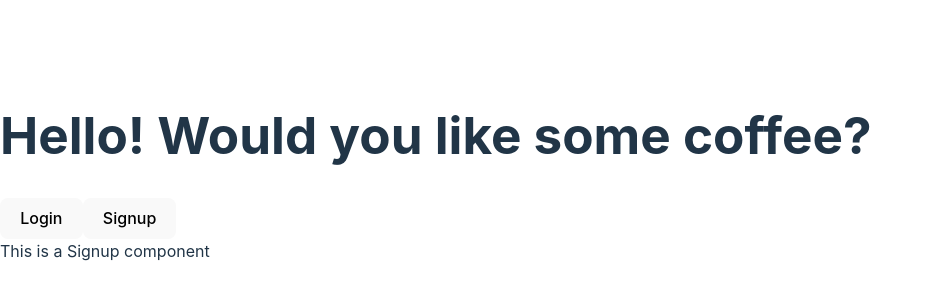
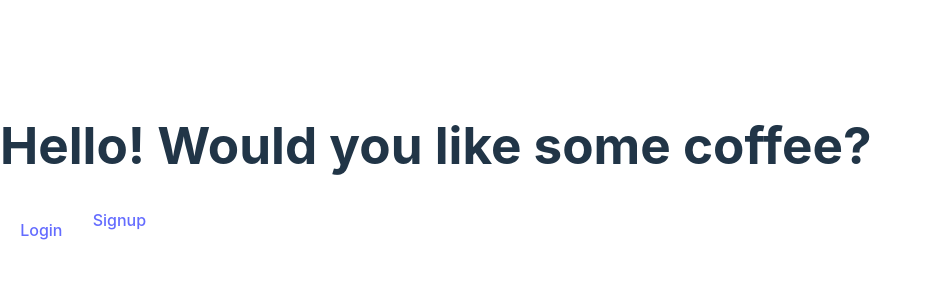
Before and after one commit to JOmega12/welcomeCoffeeExpress, a React (Vite) app: page / in a window 1280 px wide. Shown: the part 232-532 px from the top of the page, without its empty margins (0-933 px from the left). Built offline with nearby package versions, Linux system fonts and the light colour scheme; data requests are answered from the project's data file.

Commit message:
remoed mui, installing tailwind

```diff
--- a/package.json
+++ b/package.json
@@ -10,9 +10,6 @@
     "preview": "vite preview"
   },
   "dependencies": {
-    "@emotion/react": "^11.11.1",
-    "@emotion/styled": "^11.11.0",
-    "@mui/material": "^5.14.8",
     "json-server": "^0.17.3",
     "localforage": "^1.10.0",
     "match-sorter": "^6.3.1",
--- a/src/App.tsx
+++ b/src/App.tsx
@@ -5,6 +5,8 @@ import { Route, Routes, } from "react-router-dom";
 import { LandingPage } from "./components/LandingPage"
 import { AuthProvider, useAuth } from "./providers/AuthProvider"
 import { CoffeeProvider } from "./providers/CoffeeProvider"
+import { Login } from "./components/Login";
+import { Signup } from "./components/Signup";
 
 type AuthContextType = {
   isLogin: boolean;
@@ -18,10 +20,12 @@ function App() {
   return (
     <AuthProvider>
       <CoffeeProvider>
-      <Routes>
-        <Route path="/" element ={<LandingPage />}>
-        </Route>
-      </Routes>
+        <Routes>
+          <Route path="/" element ={<LandingPage />}>
+          </Route>
+          <Route path="login" element={<Login/>}></Route>
+          <Route path="signup" element={<Signup/>}></Route>
+        </Routes>
 
           {/* {isLogin? (
             null
--- a/src/components/LandingPage.tsx
+++ b/src/components/LandingPage.tsx
@@ -1,7 +1,6 @@
 // import {  useState } from "react"
-import { Login } from "./Login";
-import { Signup } from "./Signup";
-import { useAuth } from "../providers/AuthProvider";
+// import { useAuth } from "../providers/AuthProvider";
+import { Link } from "react-router-dom";
 
 
 // type LandingPagesProps = {
@@ -16,20 +15,25 @@ export const LandingPage = () => {
    // const [isLogin, setIsLogin] = useState(false);
 
 //use the as
-   const {isLogin, setIsLogin} = useAuth();
-   const loginOnClick = (bool: boolean) => {
-      setIsLogin(bool)
-   }
+   // const {isLogin, setIsLogin} = useAuth();
+
 
    return (
       <>
          <div className="welcomeUser">
             <h1>Hello! Would you like some coffee?</h1>
-            <div>
+            <div style={{
+               display: 'flex',
+               gap: '10px',
+            }}>
                {/* you want to div deep into the react router */}
-               <button onClick={() =>loginOnClick(true)}>Login</button>
-               <button onClick={()=> loginOnClick(false)}>Signup</button>
-               {isLogin? (<Login />) : (<Signup />)}
+               <Link to='login' style={{
+                  border:'1px solid transparent',
+                  padding: '0.6em 1.2em',
+                  cursor: 'pointer',
+                  transition: 'border-color 0.25s'
+               }}>Login</Link>
+               <Link to='signup'>Signup</Link>
             </div>
          </div>
       </>
```
Also changed, not shown: 1 other file (tests, documents, lock files or other folders).
